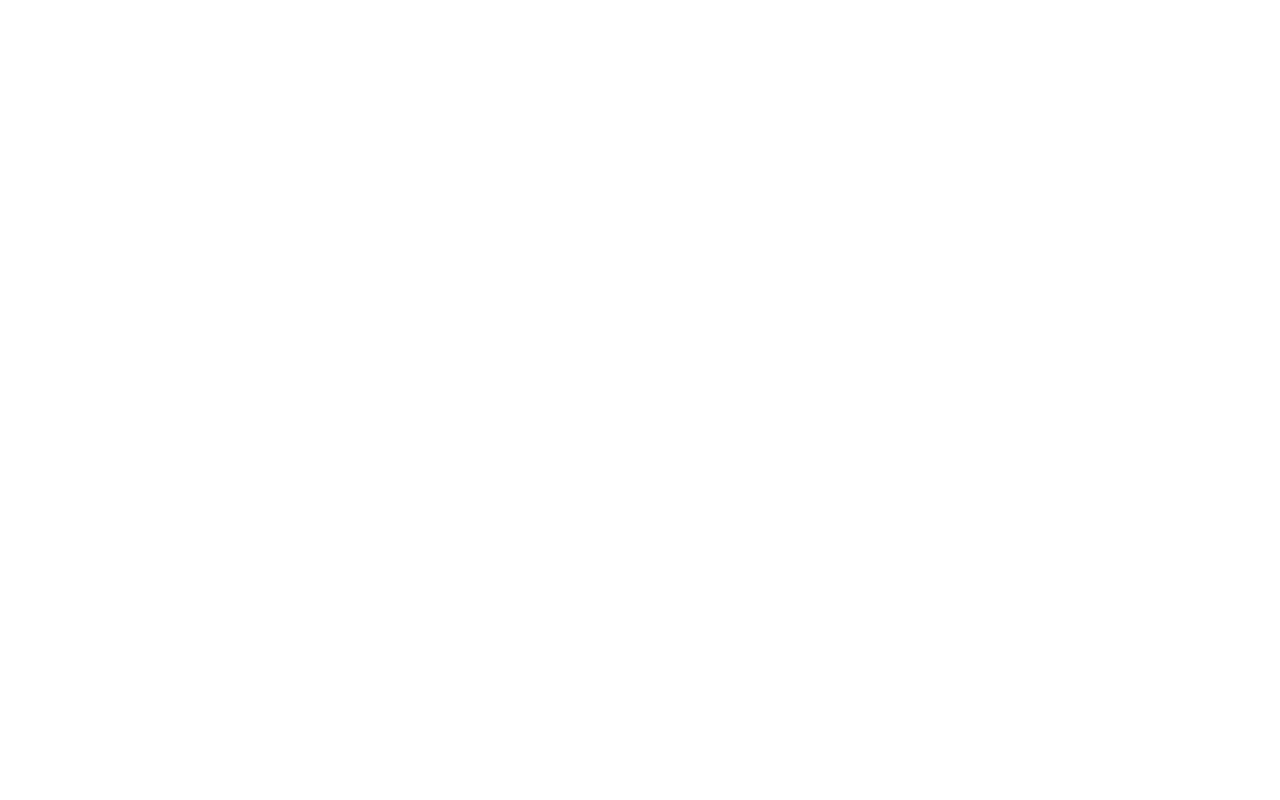
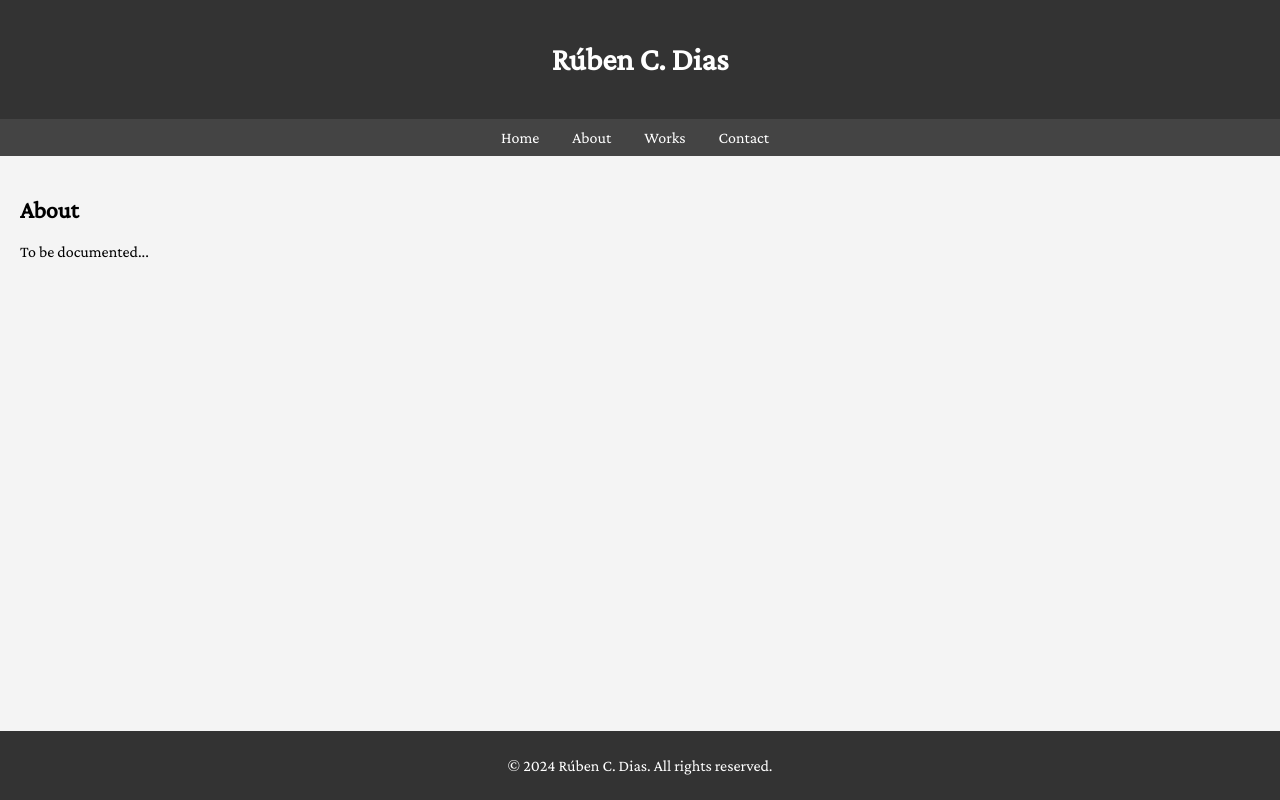
Before and after one commit to rubencdias/rubencdias.github.io, a plain HTML site: page about.html in a window 1280 px wide. Drawn offline with nearby package versions, Linux system fonts and the light colour scheme.

Commit message:
- copied page layout to all sub-pages.

```diff
--- a/about.html
+++ b/about.html
@@ -0,0 +1,100 @@
+<!DOCTYPE html>
+<html lang="en">
+
+<head>
+    <meta charset="UTF-8">
+    <link rel="stylesheet" href="https://fonts.googleapis.com/css2?family=Crimson+Pro&display=swap">
+    <title>Rúben C. Dias</title>
+    <style>
+        /* Global Styles */
+        body {
+            font-family: 'Crimson Pro', serif;
+            margin: 0;
+            padding: 0;
+            background-color: #f4f4f4;
+        }
+
+        /* Header Styles */
+        header {
+            background-color: #333;
+            color: #fff;
+            padding: 20px;
+            text-align: center;
+        }
+
+        /* Navigation Styles */
+        nav {
+            background-color: #444;
+            color: #fff;
+            padding: 10px;
+        }
+
+        nav ul {
+            list-style: none;
+            margin: 0;
+            padding: 0;
+            text-align: center;
+        }
+
+        nav ul li {
+            display: inline;
+            margin-right: 10px;
+        }
+
+        nav ul li a {
+            text-decoration: none;
+            color: #fff;
+            padding: 5px 10px;
+            border-radius: 5px;
+            transition: background-color 0.3s ease;
+        }
+
+        nav ul li a:hover {
+            background-color: #555;
+        }
+
+        /* Main Content Styles */
+        section {
+            padding: 20px;
+        }
+
+        /* Footer Styles */
+        footer {
+            background-color: #333;
+            color: #fff;
+            text-align: center;
+            padding: 10px 0;
+            position: absolute;
+            bottom: 0;
+            width: 100%;
+        }
+    </style>
+</head>
+
+<body>
+
+    <header>
+        <h1>Rúben C. Dias</h1>
+    </header>
+
+    <nav>
+        <ul>
+            <li><a href="index.html">Home</a></li>
+            <li><a href="about.html">About</a></li>
+            <li><a href="works.html">Works</a></li>
+            <li><a href="contact.html">Contact</a></li>
+        </ul>
+    </nav>
+
+    <section>
+        <h2>About</h2>
+        <p>To be documented...</p>
+    </section>
+
+    <footer>
+        <p>&copy; 2024 Rúben C. Dias. All rights reserved.</p>
+    </footer>
+
+</body>
+
+</html>
```
Also changed, not shown: contact.html (+100 -0 lines), index.html (+1 -1 lines), works.html (+100 -0 lines).
